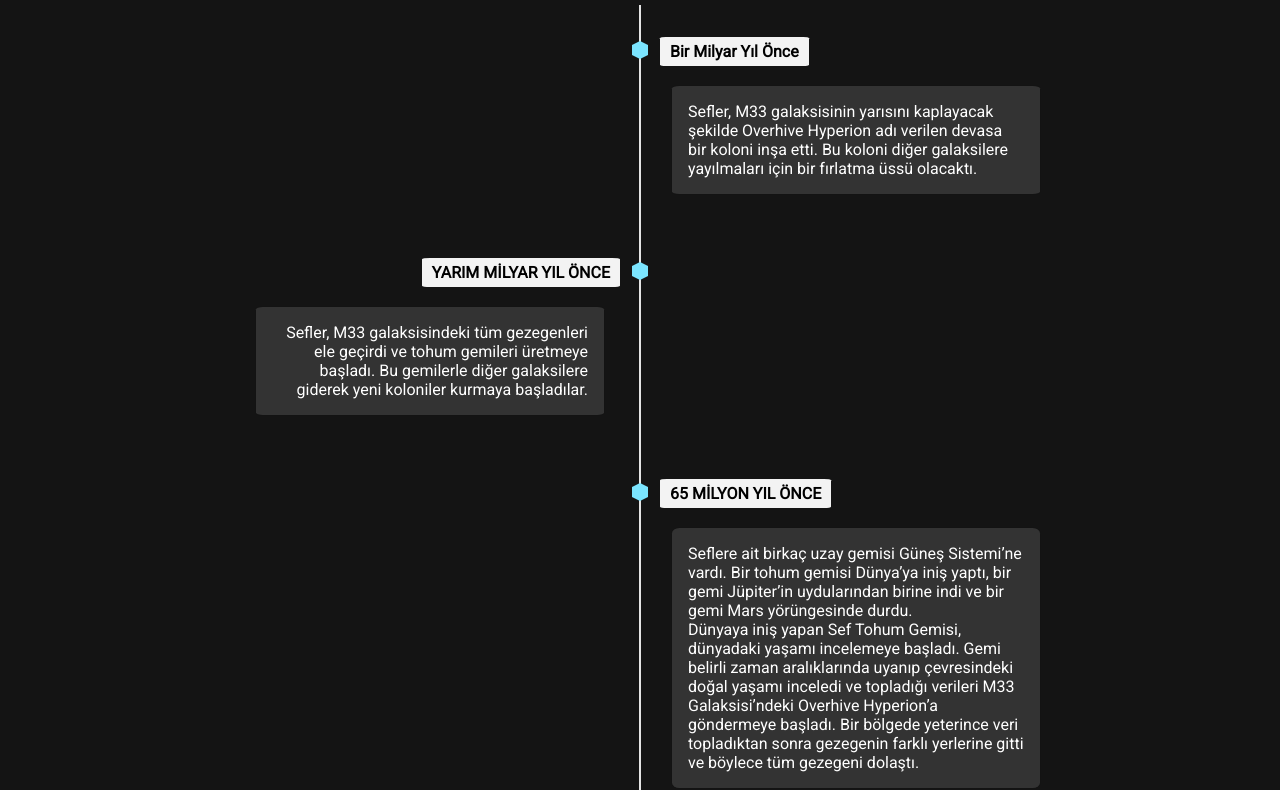
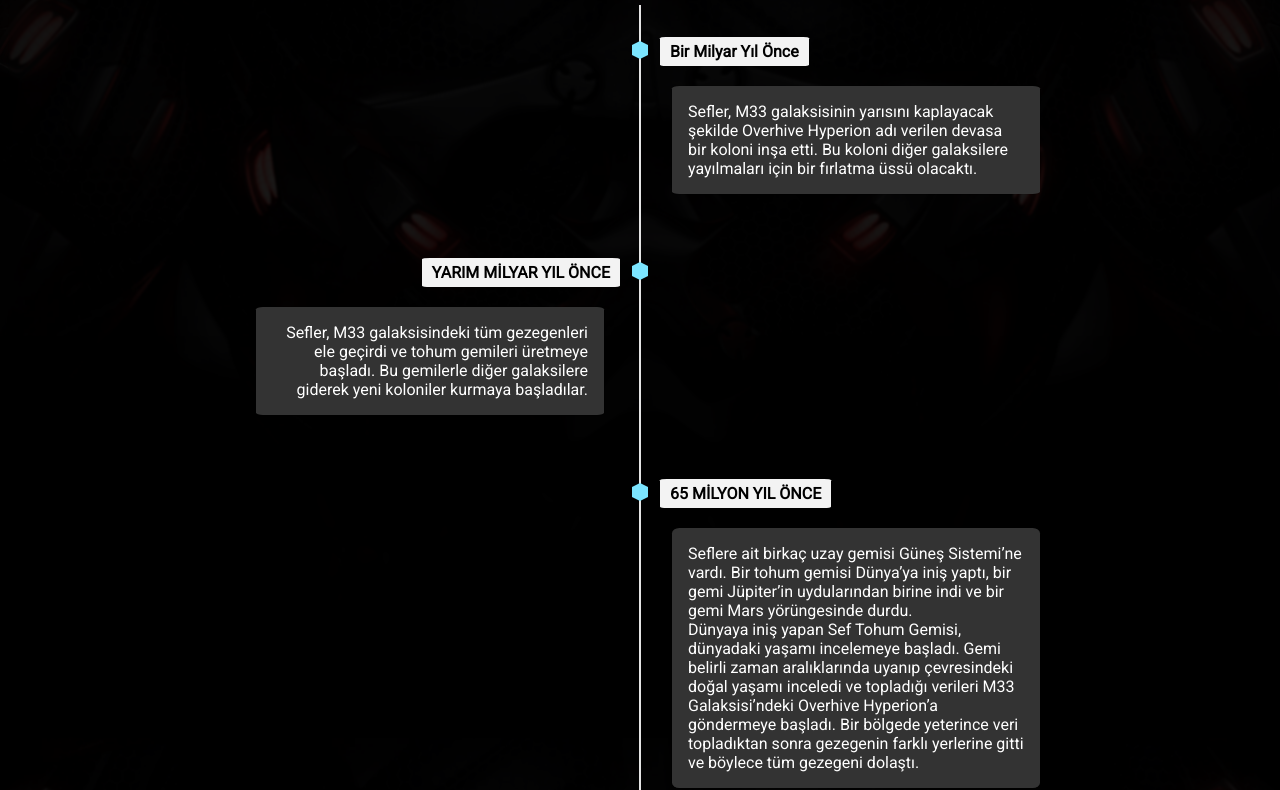
Before and after one commit to EdgeTypE/GAppG, a plain HTML site: page crysis/timeline.html in a window 1280 px wide. Shown: the part 62-852 px from the top of the page. Drawn offline with Linux system fonts and the light colour scheme.

Commit message:
Update styles.css

```diff
--- a/crysis/styles.css
+++ b/crysis/styles.css
@@ -5,6 +5,15 @@ body{
   font-family: 'Roboto', sans-serif;
   color: #ffffff;
   background-color: #141414;
+  background-image: linear-gradient(to bottom, rgba(0, 0, 0, 0.1) 10%, rgba(0, 0, 0, 0.9) 90%), url("background.jpg");
+  background-blend-mode: overlay;
+  background-size: cover;
+
+  backdrop-filter: blur(1px);
+  background-repeat: no-repeat;
+  background-position: center;
+  opacity: 1;
+  background-attachment: fixed;
 }
 
 header h1{
```
